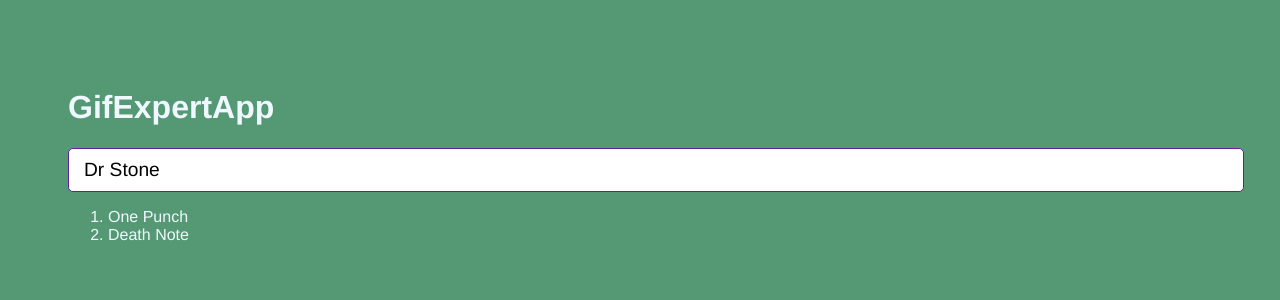
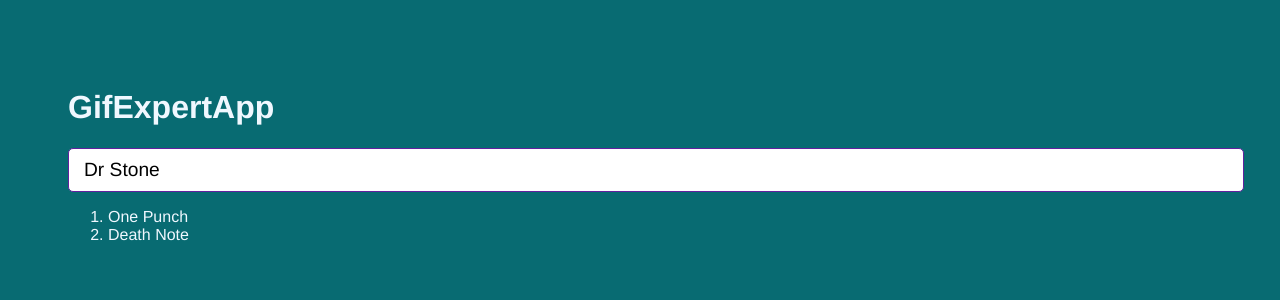
Before and after one commit to ByronVTS/Gif-Expert-App-Drend, a React (Vite) app: page / in a window 1280 px wide. Shown: the top 300 px of the page. Built offline with nearby package versions, Linux system fonts and the light colour scheme.

Commit message:
Clase 80 - Emitir un evento al padre

```diff
--- a/src/GifExpertApp.jsx
+++ b/src/GifExpertApp.jsx
@@ -5,8 +5,10 @@ export const GitExpertApp = () => {
 
   const [categories, setCategories] = useState(['One Punch', 'Death Note'])
 
-  const onAddCategory = () => {
-    setCategories([...categories , "Family spy" ])
+  const onAddCategory = (newCategory) => {
+    console.log(newCategory);
+    // categories.push(newCategory)
+    setCategories([newCategory , ...categories])
   }
   return (
     <>
@@ -14,7 +16,10 @@ export const GitExpertApp = () => {
         <h1>GifExpertApp</h1>
 
         {/* Input */}
-        <AddCategory setCategories={setCategories}/>
+        <AddCategory
+          // setCategories={setCategories}
+          onNewCategory={onAddCategory}
+         />
 
         {/* Listado de gif */}
         <ol>
--- a/src/components/AddCategory.jsx
+++ b/src/components/AddCategory.jsx
@@ -1,7 +1,7 @@
 import { useState } from 'react'
 // import {GitExpertApp} from '../GifExpertApp'
 
-export const AddCategory = ({setCategories}) => {
+export const AddCategory = ({setCategories, onNewCategory}) => {
 
     const [inputValue, setinputValue] = useState('Dr Stone')
 
@@ -9,14 +9,14 @@ export const AddCategory = ({setCategories}) => {
         setinputValue(event.target.value)
         // console.log(event.target.value);
         // setcategories([...categories , event.target.value ])
-
     }
 
     const onSubmit = (event) => {
         event.preventDefault()
         if(inputValue.trim().length <=1 ) return;
         // console.log(inputValue);
-        setCategories( categories => [inputValue, ...categories ])
+        // setCategories( categories => [inputValue, ...categories ])
+        onNewCategory(inputValue.trim())
         setinputValue('')
     }
 
--- a/src/styles.css
+++ b/src/styles.css
@@ -1,6 +1,6 @@
 * {
     font-family: Helvetica, Arial, sans-serif;
-    background-color: rgb(84, 153, 115);
+    background-color: rgb(8, 107, 114);
     color: aliceblue;
   }
 
```
